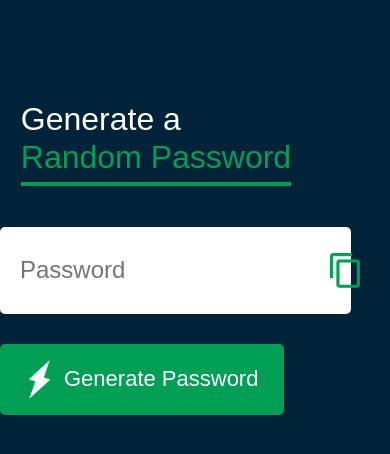
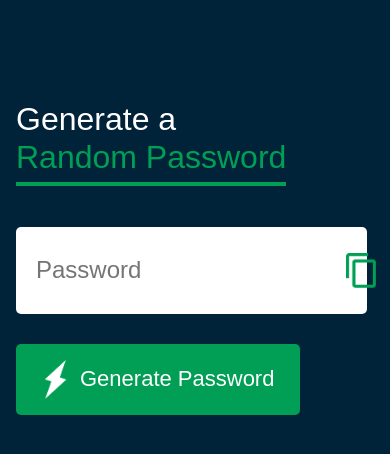
Before and after one commit to Gideon-Abiodun/password-generator, a plain HTML site: page index.html in a window 390 px wide. Drawn offline with Linux system fonts and the light colour scheme.

Commit message:
mobile responsive

```diff
--- a/style.css
+++ b/style.css
@@ -75,15 +75,13 @@ body {
 
 @media screen and (max-width: 600px) {
     .container {
-        margin: 100px auto;
-        width: 100%;
-        max-width: 700px;
-    }
+            width: 100%;
+            margin-left: 1rem;
+        }
 
     .container h1 {
         font-size: 2rem;
         line-height: 2.4rem;
-        padding: 0 1.3rem 0;
     }
 
 }
```
